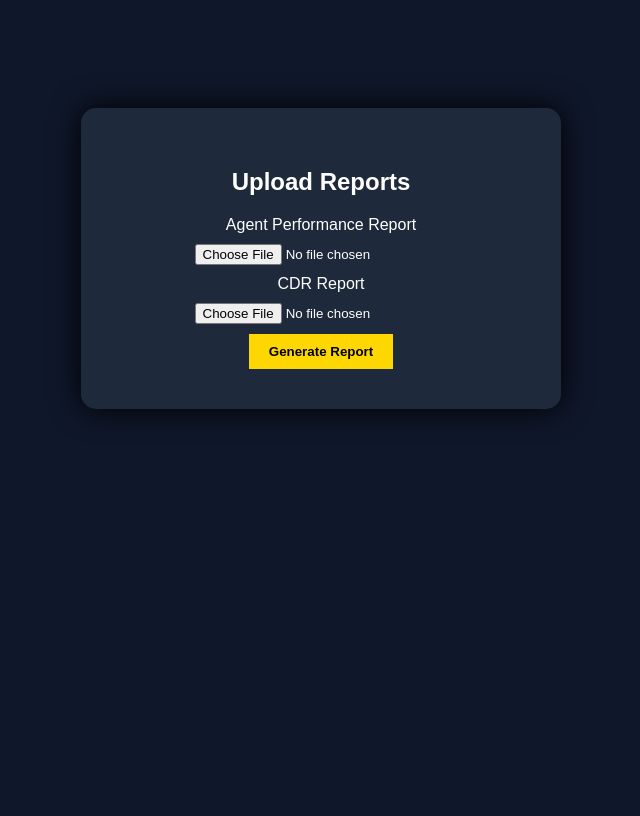
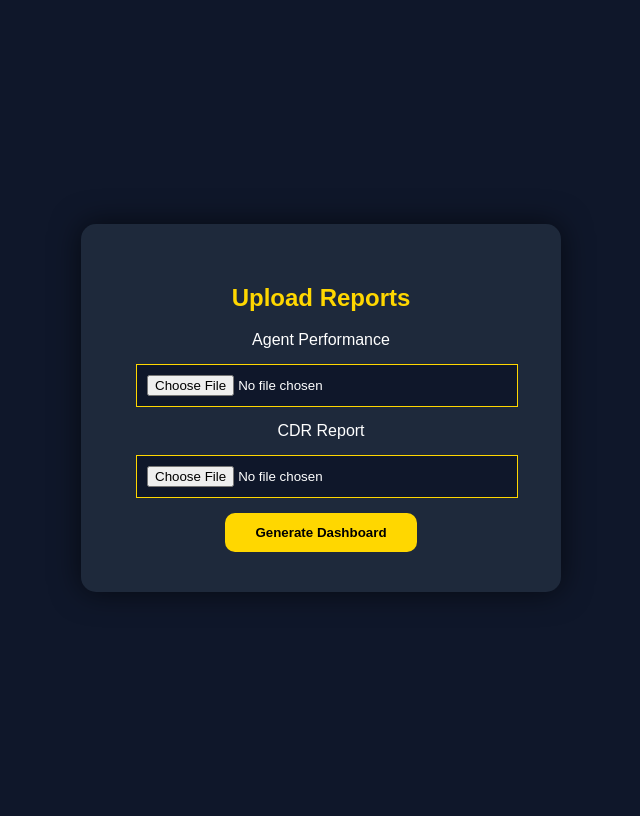
Before and after one commit to Viratmalakar/apr, a Flask app: page / in a window 1280 px wide. Shown: the whole page, without its empty margins (319-959 px from the left). Before the commit the page ends 417 px from the top, so only its background shows below. Run offline with Flask 3, Linux system fonts and the light colour scheme.

Commit message:
Update upload.html

```diff
--- a/templates/upload.html
+++ b/templates/upload.html
@@ -1,7 +1,8 @@
 <!DOCTYPE html>
 <html>
 <head>
-<title>Agent Performance Dashboard</title>
+
+<title>Agent Dashboard Upload</title>
 
 <style>
 
@@ -9,30 +10,49 @@ body{
 background:#0f172a;
 color:white;
 font-family:Arial;
-text-align:center;
-padding-top:100px;
+display:flex;
+justify-content:center;
+align-items:center;
+height:100vh;
 }
 
 .box{
+
 background:#1e293b;
 padding:40px;
 border-radius:15px;
+box-shadow:0 0 30px rgba(0,0,0,0.6);
 width:400px;
-margin:auto;
-box-shadow:0 0 30px black;
+text-align:center;
+
+}
+
+input{
+
+margin:15px;
+padding:10px;
+width:90%;
+background:#0f172a;
+color:white;
+border:1px solid gold;
+
 }
 
 button{
+
+padding:12px 30px;
 background:gold;
-color:black;
-padding:10px 20px;
 border:none;
 font-weight:bold;
 cursor:pointer;
+border-radius:10px;
+
 }
 
-input{
-margin:10px;
+button:hover{
+
+background:orange;
+
 }
 
 </style>
@@ -43,17 +63,23 @@ margin:10px;
 
 <div class="box">
 
-<h2>Upload Reports</h2>
+<h2 style="color:gold">Upload Reports</h2>
 
-<form action="/generate" method="POST" enctype="multipart/form-data">
+<form action="/generate" method="post" enctype="multipart/form-data">
 
-Agent Performance Report<br>
-<input type="file" name="agent_file" required><br>
+Agent Performance
 
-CDR Report<br>
-<input type="file" name="cdr_file" required><br>
+<input type="file" name="agent" required>
 
-<button type="submit">Generate Report</button>
+<br>
+
+CDR Report
+
+<input type="file" name="cdr" required>
+
+<br>
+
+<button type="submit">Generate Dashboard</button>
 
 </form>
 
```
